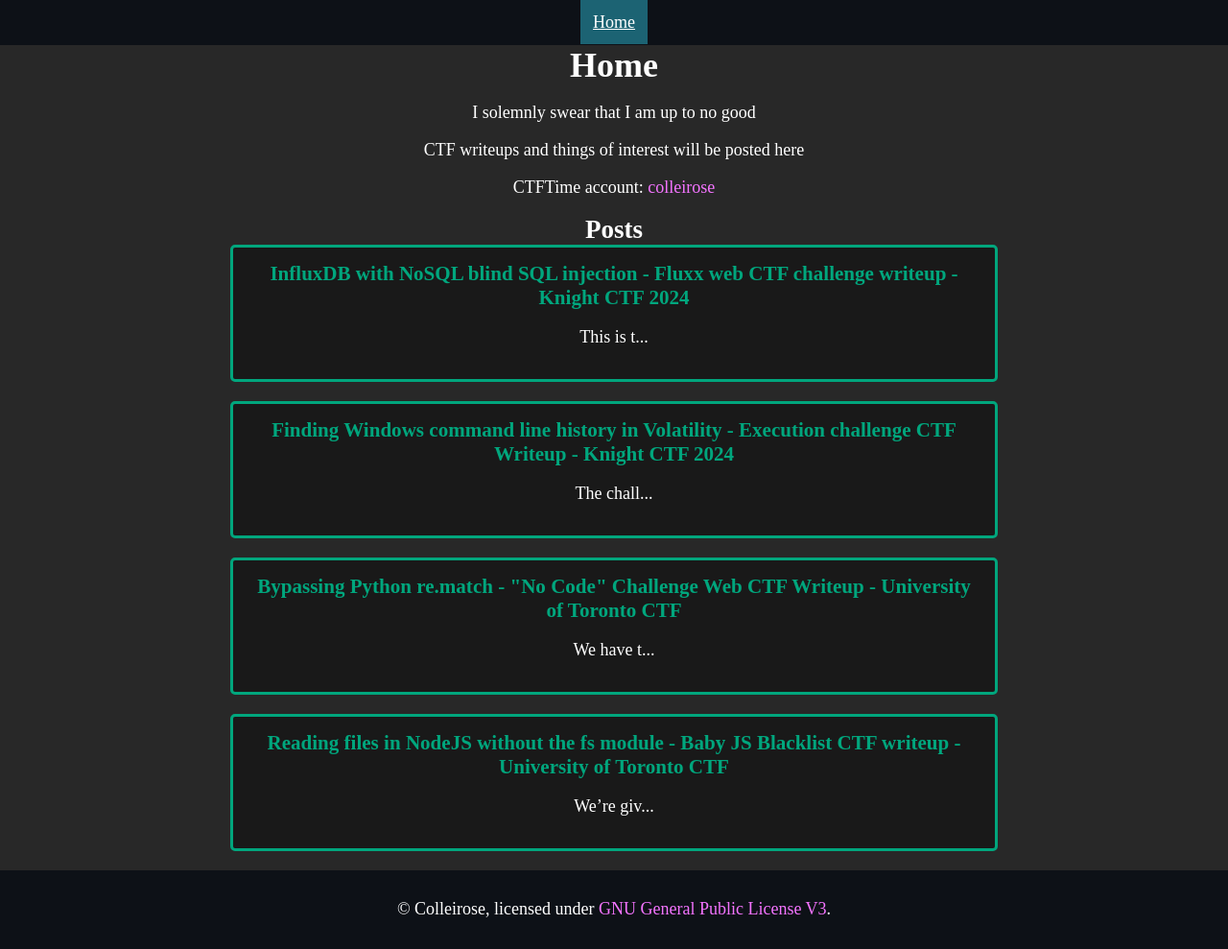
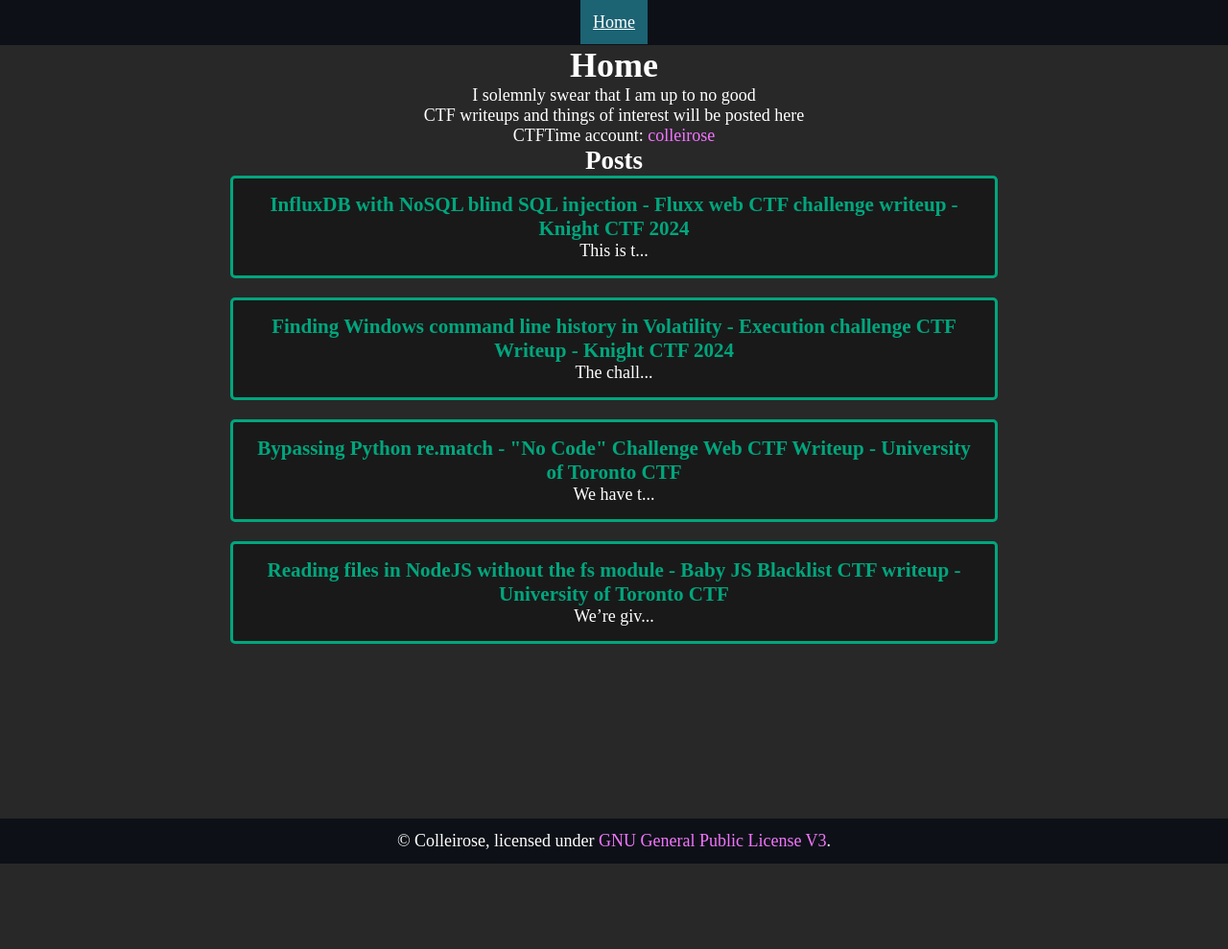
Before and after one commit to colleirose/colleirose.github.io, a Jekyll site: the page built from index.html, in a window 1280 px wide. Shown: the whole page at 96% size. Built offline with Jekyll 4.4.1, drawn with Linux system fonts in a browser that asks for light colours; after the commit the page ends 900 px from its top, so only the background shows below that.

Commit message:
Update CSS

```diff
--- a/_layouts/default.html
+++ b/_layouts/default.html
@@ -33,8 +33,11 @@
           flex-direction: column;
       }
 
-      h1, h2, h3, h4, h5, h6 {
-        /* assets/css/style.css which is autogenerated by github pages from god knows what but contains useful code snippet highlighting code fucks with the margin on h1-h6 tags, this undoes that */
+      h1, h2, h3, h4, h5, h6, p {
+        /*
+        assets/css/style.css (autogenerated by github pages from god knows what but contains useful code snippet highlighting code) fucks with the margin on h1-h6 tags and p tags
+        this undoes that
+        */
         margin-top: unset;
         margin-bottom: unset;
       }
```
